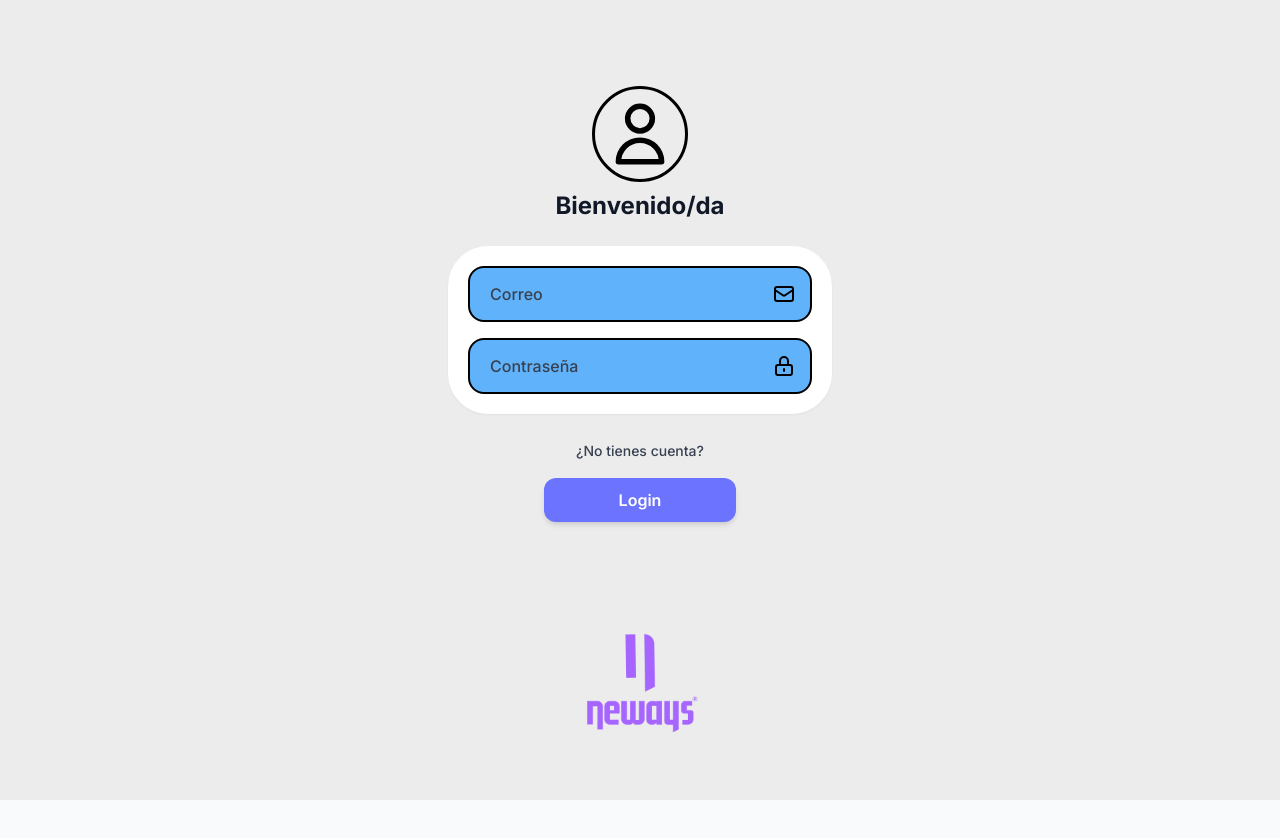
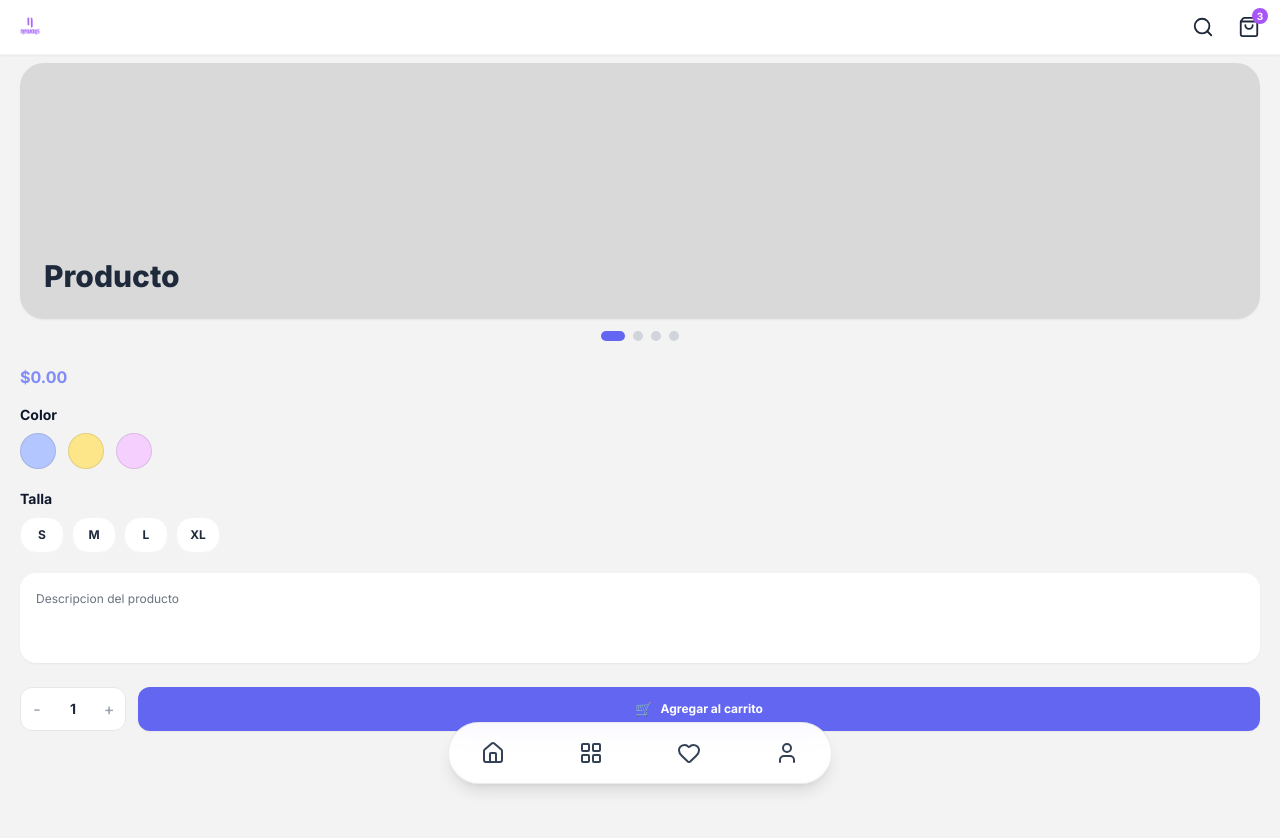
Before and after one commit to vmValeriaMontano/Proyecto_Neways, a React (Vite) app in the folder neways-frontend/: page /productDetail/1 in a window 1280 px wide. Before the commit this address led to /login. Shown: the top 838 px of the page. Before the commit the page ends 800 px from the top, so only its background shows below. Built offline with nearby package versions, Linux system fonts and the light colour scheme; no server answers.

Commit message:
actualizar: detalles de producto y categoria se dirige hacia rl producto y sus detalles

```diff
--- a/neways-frontend/src/App.jsx
+++ b/neways-frontend/src/App.jsx
@@ -5,6 +5,7 @@ import Login from './pages/Login';
 import Register from './pages/Register';
 import Home from './pages/client/Home';
 import Catalog from './pages/client/Catalog';
+import ProductDetail from './pages/client/ProductDetail';
 import Favorites from './pages/client/Favorites';
 
 import { AuthProvider } from './context/AuthContext';
@@ -42,6 +43,10 @@ function AppRoutes() {
       <Route path="/" element={<Home />} />
       <Route path="/catalog" element={<Catalog />} />
       <Route path="/favorites" element={<Favorites />} />
+      {/* RUTA DE DETALLE DE PRODUCTO (Soporta ID dinámico y estático) */}
+      <Route path="/productDetail/:id" element={<ProductDetail />} />
+      <Route path="/productDetail" element={<ProductDetail />} />
+
       <Route
         path="/login"
         element={<Login onLoginSuccess={handleLoginRedirect} />}
--- a/neways-frontend/src/pages/client/Catalog.jsx
+++ b/neways-frontend/src/pages/client/Catalog.jsx
@@ -201,7 +201,7 @@ export default function Catalog() {
                 return (
                   <div
                     key={id}
-                    onClick={() => navigate(`/product/${id}`)}
+                    onClick={() => navigate(`/productDetail/${id}`)}
                     className="bg-white rounded-2xl p-2 shadow-sm cursor-pointer border border-gray-100 flex flex-col justify-between relative"
                   >
                     {/* Botón Favoritos (Corazón interactivo) */}
--- a/neways-frontend/src/pages/client/ProductDetail.jsx
+++ b/neways-frontend/src/pages/client/ProductDetail.jsx
@@ -0,0 +1,242 @@
+import React, { useState, useEffect } from 'react';
+import { useParams, useNavigate } from 'react-router-dom';
+import Header from '../../components/common/Header';
+import BottomNav from '../../components/common/BottomNav';
+import API from '../../services/api';
+
+export default function ProductDetails() {
+  const { id } = useParams();
+  const navigate = useNavigate();
+
+  const [product, setProduct] = useState(null);
+  const [variants, setVariants] = useState([]);
+  const [loading, setLoading] = useState(true);
+  const [addingToCart, setAddingToCart] = useState(false);
+
+  // Estados de la vista
+  const [selectedSize, setSelectedSize] = useState('');
+  const [selectedColor, setSelectedColor] = useState('');
+  const [quantity, setQuantity] = useState(1);
+  const [activeImageIndex, setActiveImageIndex] = useState(0);
+
+  useEffect(() => {
+    const fetchProductDetails = async () => {
+      try {
+        setLoading(true);
+        const res = await API.get(`/products/${id}`);
+        const data = res.data;
+        setProduct(data);
+
+        const prodVariants = data.variants || [];
+        setVariants(prodVariants);
+
+        if (prodVariants.length > 0) {
+          setSelectedSize(prodVariants[0].size);
+          setSelectedColor(prodVariants[0].color);
+        }
+      } catch (error) {
+        console.error('Error al cargar detalle del producto:', error);
+      } finally { // <-- CORREGIDO AQUÍ (Antes decía "} font-medium {")
+        setLoading(false);
+      }
+    };
+
+    if (id) fetchProductDetails();
+  }, [id]);
+
+  // Manejo de colores por defecto si la BD no envía códigos HEX exactos
+  const getColorStyle = (colorName) => {
+    const name = colorName.toLowerCase();
+    if (name.includes('azul') || name.includes('blue')) return '#b4c6ff';
+    if (name.includes('amarillo') || name.includes('yellow')) return '#fde68a';
+    if (name.includes('rosa') || name.includes('pink') || name.includes('púrpura')) return '#f5d0fe';
+    if (name.includes('negro') || name.includes('black')) return '#1e293b';
+    if (name.includes('blanco') || name.includes('white')) return '#ffffff';
+    return '#cbd5e1';
+  };
+
+  const availableSizes = [...new Set(variants.map((v) => v.size))];
+  const availableColors = [...new Set(variants.map((v) => v.color))];
+
+  // Si no hay variantes dinámicas, cargamos opciones de respaldo para reflejar la UI
+  const displaySizes = availableSizes.length > 0 ? availableSizes : ['S', 'M', 'L', 'XL'];
+  const displayColors = availableColors.length > 0 ? availableColors : ['Azul', 'Amarillo', 'Rosa'];
+
+  const handleAddToCart = async () => {
+    try {
+      setAddingToCart(true);
+      const selectedVariant = variants.find(
+        (v) => v.size === selectedSize && v.color === selectedColor
+      );
+
+      const payload = {
+        variant_id: selectedVariant ? selectedVariant.id : id,
+        quantity: quantity
+      };
+
+      await API.post('/cart', payload);
+      alert('¡Producto agregado al carrito con éxito!');
+    } catch (error) {
+      console.error('Error al agregar al carrito:', error);
+      alert('No se pudo agregar al carrito. Verifica tu conexión.');
+    } finally {
+      setAddingToCart(false);
+    }
+  };
+
+  if (loading) {
+    return (
+      <div className="min-h-screen bg-slate-100 flex items-center justify-center">
+        <p className="text-xs text-gray-500">Cargando producto...</p>
+      </div>
+    );
+  }
+
+  const imageUrl =
+    product?.image_url ||
+    product?.image ||
+    product?.imageUrl ||
+    (product?.images && product?.images[0]);
+
+  const priceFormatted =
+    typeof product?.price === 'number'
+      ? `$${Number(product.price).toFixed(2)}`
+      : product?.price || '$0.00';
+
+  return (
+    <div className="min-h-screen bg-[#f3f3f3] pb-28 flex flex-col justify-between font-sans">
+      <div>
+        {/* Header Superior */}
+        <Header cartCount={3} />
+
+        <main className="px-5 pt-2">
+          {/* Tarjeta / Imagen Principal del Producto */}
+          <div className="w-full h-64 bg-[#d9d9d9] rounded-3xl flex items-end p-6 relative overflow-hidden shadow-sm">
+            {imageUrl ? (
+              <img
+                src={imageUrl}
+                alt={product?.name}
+                className="absolute inset-0 w-full h-full object-cover"
+              />
+            ) : null}
+            <h1 className="text-3xl font-extrabold text-slate-800 z-10 leading-tight">
+              {product?.name || 'Producto'}
+            </h1>
+          </div>
+
+          {/* Carrusel / Indicadores de Puntos */}
+          <div className="flex justify-center gap-2 mt-3 mb-6">
+            {[0, 1, 2, 3].map((idx) => (
+              <span
+                key={idx}
+                onClick={() => setActiveImageIndex(idx)}
+                className={`h-2.5 rounded-full cursor-pointer transition-all ${
+                  activeImageIndex === idx
+                    ? 'w-6 bg-indigo-500'
+                    : 'w-2.5 bg-gray-300'
+                }`}
+              />
+            ))}
+          </div>
+
+          {/* Precio */}
+          <div className="mb-4">
+            <span className="text-base font-bold text-indigo-400 block">
+              {priceFormatted}
+            </span>
+          </div>
+
+          {/* Sección de Color */}
+          <div className="mb-5">
+            <label className="block text-sm font-bold text-slate-900 mb-2">
+              Color
+            </label>
+            <div className="flex items-center gap-3">
+              {displayColors.map((col) => {
+                const isSelected = selectedColor === col;
+                return (
+                  <button
+                    key={col}
+                    onClick={() => setSelectedColor(col)}
+                    style={{ backgroundColor: getColorStyle(col) }}
+                    className={`w-9 h-9 rounded-full border border-black/10 transition-transform ${
+                      isSelected ? 'ring-2 ring-offset-2 ring-indigo-500 scale-105' : ''
+                    }`}
+                    title={col}
+                  />
+                );
+              })}
+            </div>
+          </div>
+
+          {/* Sección de Talla */}
+          <div className="mb-5">
+            <label className="block text-sm font-bold text-slate-900 mb-2">
+              Talla
+            </label>
+            <div className="flex items-center gap-2">
+              {displaySizes.map((size) => {
+                const isSelected = selectedSize === size;
+                return (
+                  <button
+                    key={size}
+                    onClick={() => setSelectedSize(size)}
+                    className={`w-11 h-9 rounded-2xl text-xs font-bold transition ${
+                      isSelected
+                        ? 'bg-[#2d3139] text-white'
+                        : 'bg-white text-slate-800 border border-gray-100 hover:bg-gray-50'
+                    }`}
+                  >
+                    {size}
+                  </button>
+                );
+              })}
+            </div>
+          </div>
+
+          {/* Caja de Descripción */}
+          <div className="bg-white rounded-2xl p-4 shadow-sm min-h-[90px] mb-6">
+            <p className="text-xs text-gray-500 leading-relaxed">
+              {product?.description || 'Descripcion del producto'}
+            </p>
+          </div>
+
+          {/* Selector de Cantidad y Botón de Agregar al Carrito */}
+          <div className="flex items-center gap-3 mb-4">
+            {/* Control de Cantidad */}
+            <div className="flex items-center bg-white border border-gray-200 rounded-xl overflow-hidden h-11">
+              <button
+                onClick={() => setQuantity((q) => Math.max(1, q - 1))}
+                className="w-8 h-full text-gray-400 font-medium text-base flex items-center justify-center hover:bg-gray-100"
+              >
+                -
+              </button>
+              <span className="w-10 text-center font-bold text-slate-800 text-sm">
+                {quantity}
+              </span>
+              <button
+                onClick={() => setQuantity((q) => q + 1)}
+                className="w-8 h-full text-gray-400 font-medium text-base flex items-center justify-center hover:bg-gray-100"
+              >
+                +
+              </button>
+            </div>
+
+            {/* Botón Principal */}
+            <button
+              onClick={handleAddToCart}
+              disabled={addingToCart}
+              className="flex-1 bg-[#6366f1] hover:bg-[#4f46e5] text-white font-bold text-xs h-11 rounded-xl flex items-center justify-center gap-2 shadow-sm active:scale-[0.98] transition"
+            >
+              <span className="text-sm">🛒</span>
+              <span>{addingToCart ? 'Agregando...' : 'Agregar al carrito'}</span>
+            </button>
+          </div>
+        </main>
+      </div>
+
+      {/* Navegación Inferior */}
+      <BottomNav />
+    </div>
+  );
+}
```
